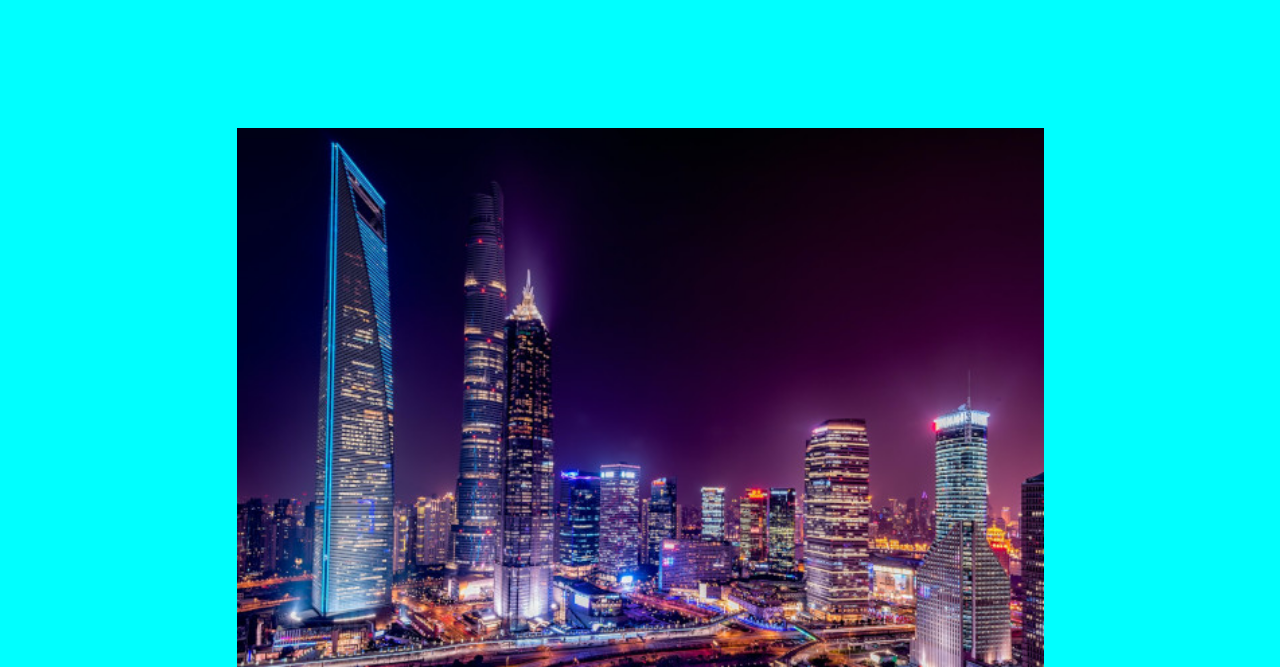
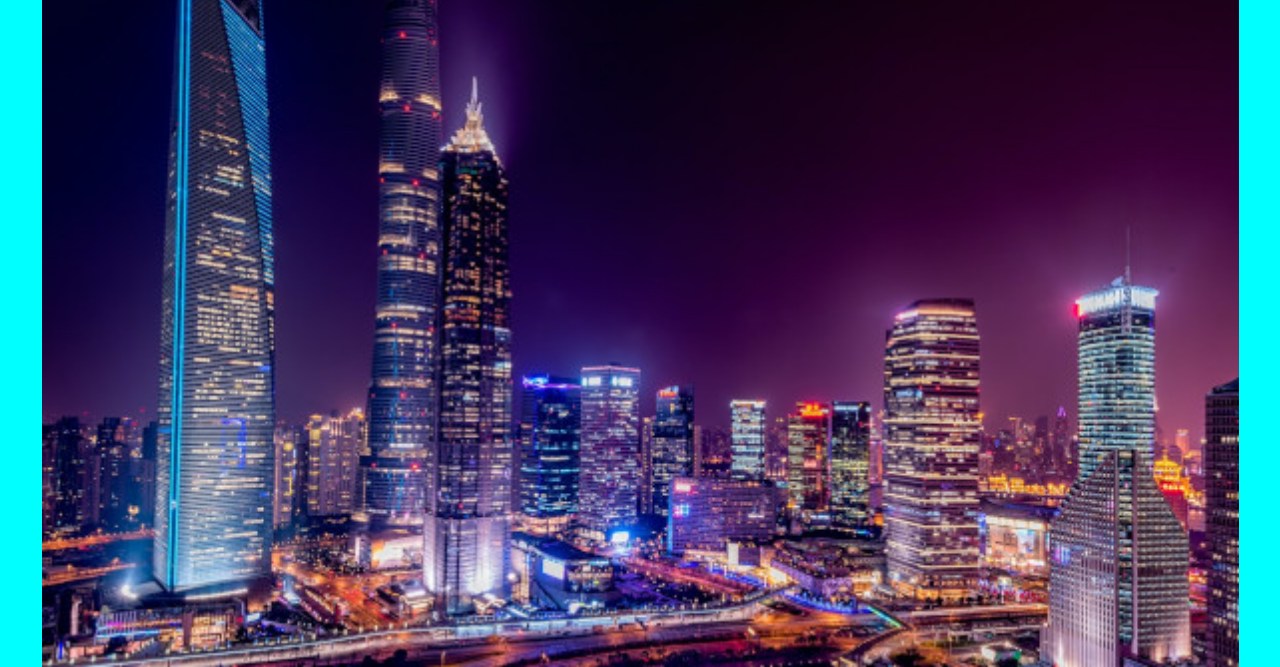
Before and after one commit to Evertonchini/html-css, a plain HTML site: page Minhas Praticas/Praticas/pratica_media_query/index.html in a window 1280 px wide. Shown: the part 133-800 px from the top of the page. Drawn offline with Linux system fonts and the light colour scheme.

Commit message:
remoção width

```diff
--- a/Minhas Praticas/Praticas/pratica_media_query/estilo/paisag.css
+++ b/Minhas Praticas/Praticas/pratica_media_query/estilo/paisag.css
@@ -5,5 +5,5 @@
 body {
     background-image: url('../imagens/paisagem.jpg');
     background-position: bottom center;
-    width: 807px;
+
 }
```
